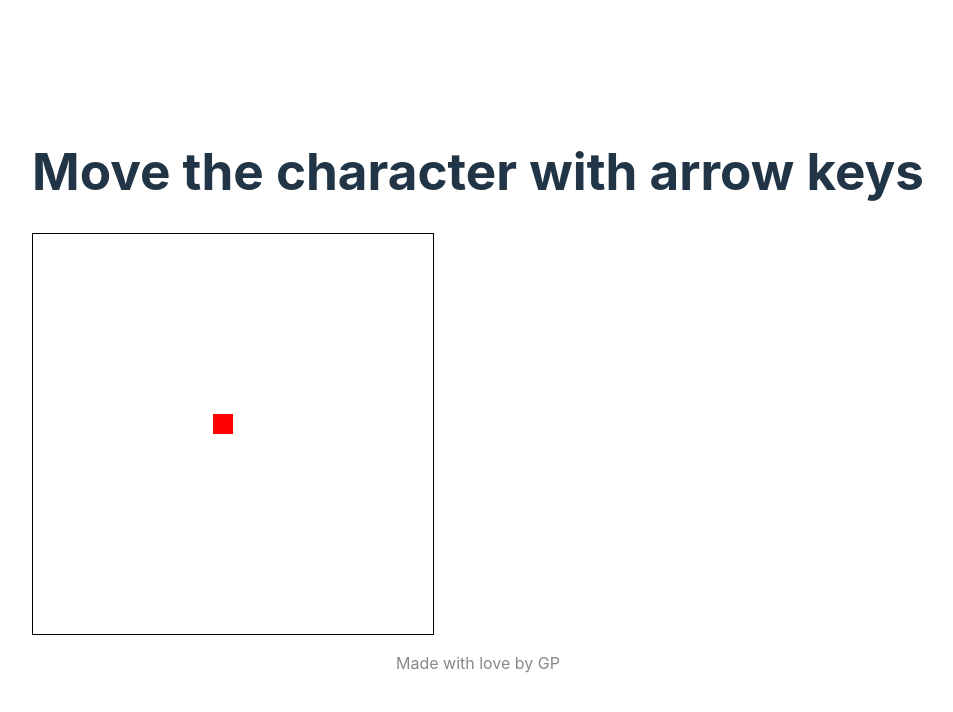
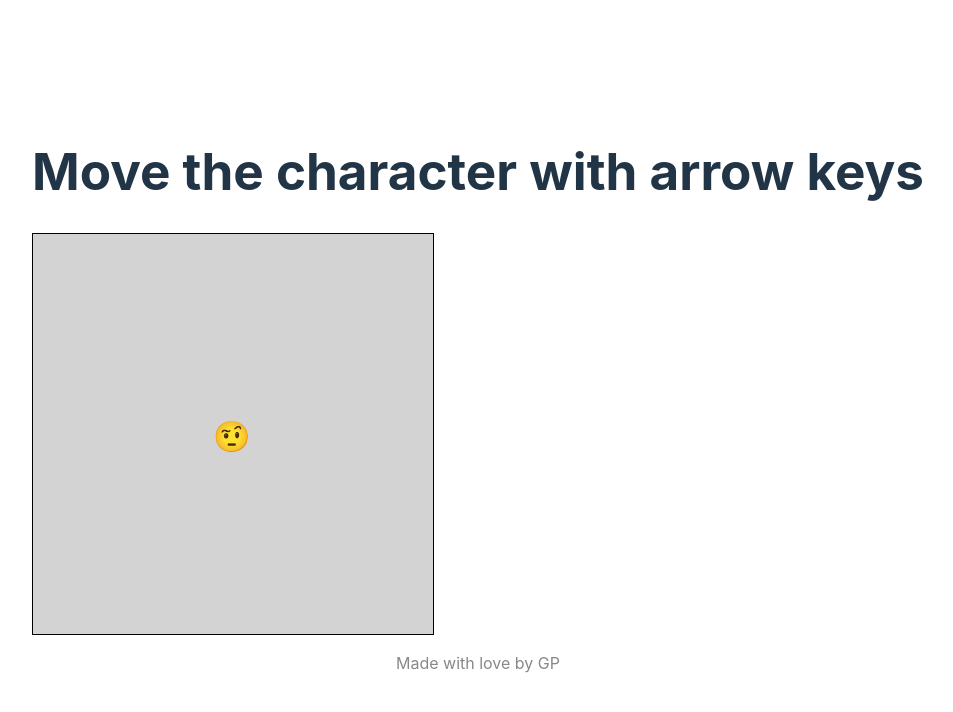
Before and after one commit to glaucopater/vitets-react-game, a React (Vite) app: page / in a window 1280 px wide. Shown: the top 712 px of the page, without its empty margins (162-1115 px from the left). Built offline with nearby package versions, Linux system fonts and the light colour scheme.

Commit message:
Refactoring components Add helpers Add constants

```diff
--- /dev/null
+++ b/src/components/Enemy/index.tsx
@@ -0,0 +1,16 @@
+export const Enemy = ({ enemy }: { enemy: { x: number; y: number } }) => {
+  return (
+    <div
+      style={{
+        position: "absolute",
+        top: `${enemy.y * 20}px`,
+        left: `${enemy.x * 20}px`,
+        width: "20px",
+        height: "20px",
+        backgroundColor: "transparent",
+      }}
+    >
+      👽
+    </div>
+  );
+};
--- a/src/components/Game/index.tsx
+++ b/src/components/Game/index.tsx
@@ -1,5 +1,7 @@
 import React, { useState, useEffect, useRef } from "react";
 import Modal from "../Modal"; // Adjust the path accordingly
+import { Player } from "../Player";
+import { Enemy } from "../Enemy";
 
 const Game: React.FC = () => {
   const [position, setPosition] = useState({ x: 9, y: 9 }); // Set initial player position to the center
@@ -145,35 +147,17 @@ const Game: React.FC = () => {
           width: "400px",
           height: "400px",
           border: "1px solid black",
+          background: "lightgray",
           cursor: "crosshair", // Change cursor to crosshair within the game area
         }}
         onClick={handleMouseClick} // Handle mouse clicks to shoot enemies
       >
         {/* Render player */}
-        <div
-          style={{
-            position: "absolute",
-            top: `${position.y * 20}px`,
-            left: `${position.x * 20}px`,
-            width: "20px",
-            height: "20px",
-            backgroundColor: "red",
-          }}
-        />
+        <Player position={position} isGameOver={isGameOver} />
 
         {/* Render enemies */}
         {enemies.map((enemy, index) => (
-          <div
-            key={index}
-            style={{
-              position: "absolute",
-              top: `${enemy.y * 20}px`,
-              left: `${enemy.x * 20}px`,
-              width: "20px",
-              height: "20px",
-              backgroundColor: "blue",
-            }}
-          />
+          <Enemy key={index} enemy={enemy} />
         ))}
       </div>
 
--- a/src/components/Modal/index.tsx
+++ b/src/components/Modal/index.tsx
@@ -21,6 +21,7 @@ const Modal = ({ isOpen, children }: ModalProps) => {
         display: "flex",
         justifyContent: "center",
         alignItems: "center",
+        opacity: 0.7,
       }}
     >
       <div
@@ -29,6 +30,7 @@ const Modal = ({ isOpen, children }: ModalProps) => {
           padding: "20px",
           borderRadius: "5px",
           color: "#111",
+          width: "30%",
         }}
       >
         {children}
--- /dev/null
+++ b/src/components/Player/index.tsx
@@ -0,0 +1,26 @@
+import { getPlayerAvatar } from "../../helpers";
+
+export const Player = ({
+  position,
+  isGameOver,
+}: {
+  position: { x: number; y: number };
+  isGameOver: boolean;
+}) => {
+  return (
+    <div
+      style={{
+        position: "absolute",
+        top: `${position.y * 20}px`,
+        left: `${position.x * 20}px`,
+        width: "20px",
+        height: "20px",
+        backgroundColor: "transparent",
+      }}
+    >
+      <span aria-label="player" role="img" style={{ fontSize: 30 }}>
+        {getPlayerAvatar(isGameOver)}
+      </span>
+    </div>
+  );
+};
--- /dev/null
+++ b/src/constants/index.ts
@@ -0,0 +1,17 @@
+export const PLAYER_AVATAR = '🤨';
+export const PLAYER_AVATAR_SICK = '🥵';
+export const PLAYER_AVATAR_DEAD = '💀';
+export const GRUNT_AVATAR = '👽';
+export const FIRE_AVATAR = '🔥';
+
+// min is 2 for movement
+export const GRUNT_MAX_SPEED = 2;
+export const DAMAGE_AREA_SIZE = 5;
+
+export const DEFAULT_GRUNT_SIZE = 30;
+export const DEFAULT_GRUNT_DAMAGE = 25;
+export const DEFAULT_GRUNT_STRIDE = 7;
+
+export const ENEMY_INCREMENT_PER_STAGE = 1;
+export const ENEMY_INITIAL_COUNT = 1;
+export const INITIAL_STAGE = 0;
--- /dev/null
+++ b/src/helpers/index.ts
@@ -0,0 +1,87 @@
+import {
+  GRUNT_MAX_SPEED,
+  PLAYER_AVATAR,
+  PLAYER_AVATAR_DEAD,
+} from "../constants";
+export const hasWindow = typeof window !== "undefined";
+
+export function getWindowDimensions() {
+  const width = hasWindow ? window.innerWidth : 0;
+  const height = hasWindow ? window.innerHeight : 0;
+
+  return {
+    width,
+    height,
+  };
+}
+
+export const getWindowSize = () => {
+  return { width: window.pageXOffset, height: window.pageYOffset };
+};
+
+//generate random rgb number in range
+// r
+// g
+// b
+export const getRandomRGBColor = () => {
+  return `rgb(${~~(Math.random() * 105) + 150}, ${~~(Math.random() * 80)}, ${~~(
+    Math.random() * 32
+  )})`;
+};
+
+export const getRandomSpeed = (stride: number) => {
+  return stride + ~~(Math.random() * 10);
+};
+
+export const getRandomPosition = (size: number) => {
+  const { height, width } = getWindowDimensions();
+  const X = Math.random() < 0.5 ? 0 : width - size * 2;
+  const Y = ~~(Math.random() * (height - size * 2));
+  return [X, Y];
+};
+
+export const getRandomMove = (speed = GRUNT_MAX_SPEED) => {
+  return ~~(Math.random() * speed);
+};
+
+export const getPlayerAvatar = (isGameOver: boolean) => {
+  if (isGameOver) return PLAYER_AVATAR_DEAD;
+  return PLAYER_AVATAR;
+};
+
+export const getPlayerNextUp = (
+  y: number,
+  playerMovementUnit: number,
+  size: number
+) => {
+  const nextY = y - playerMovementUnit;
+  return nextY <= 0 + size ? y : nextY;
+};
+
+export const getPlayerNextDown = (
+  y: number,
+  playerMovementUnit: number,
+  size: number
+) => {
+  const nextY = y + playerMovementUnit;
+
+  return nextY >= getWindowDimensions().height - size * 30 ? y : nextY;
+};
+
+export const getPlayerNextRight = (
+  x: number,
+  playerMovementUnit: number,
+  size: number
+) => {
+  const nextX = x + playerMovementUnit;
+  return nextX >= getWindowDimensions().width - size * 10 ? x : nextX;
+};
+
+export const getPlayerNextLeft = (
+  x: number,
+  playerMovementUnit: number,
+  size: number
+) => {
+  const nextX = x - playerMovementUnit;
+  return nextX <= 0 + size ? x : nextX;
+};
```
